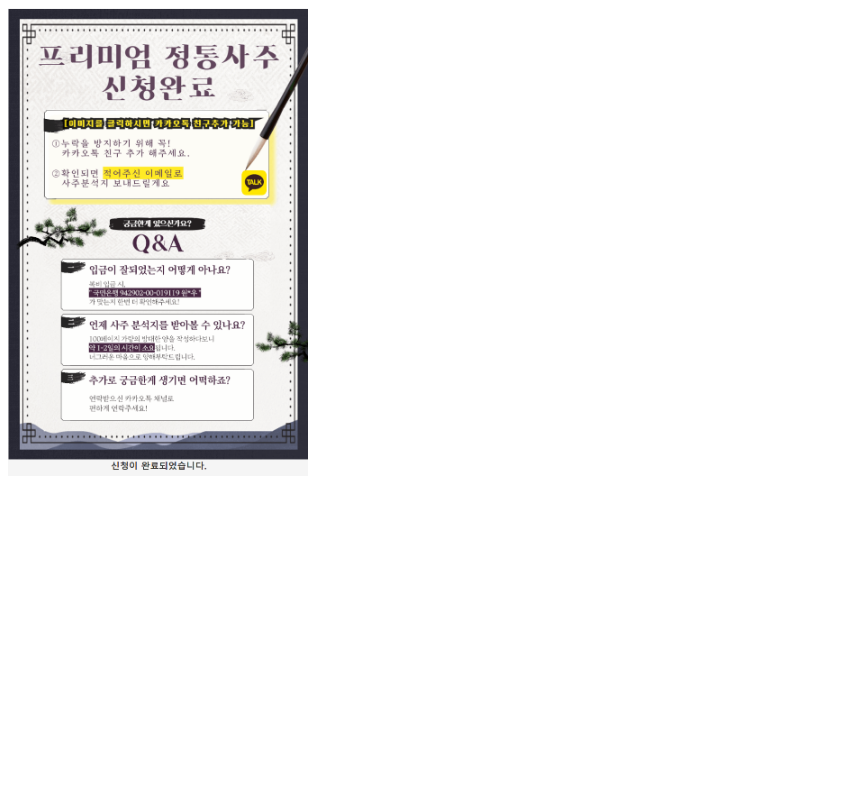
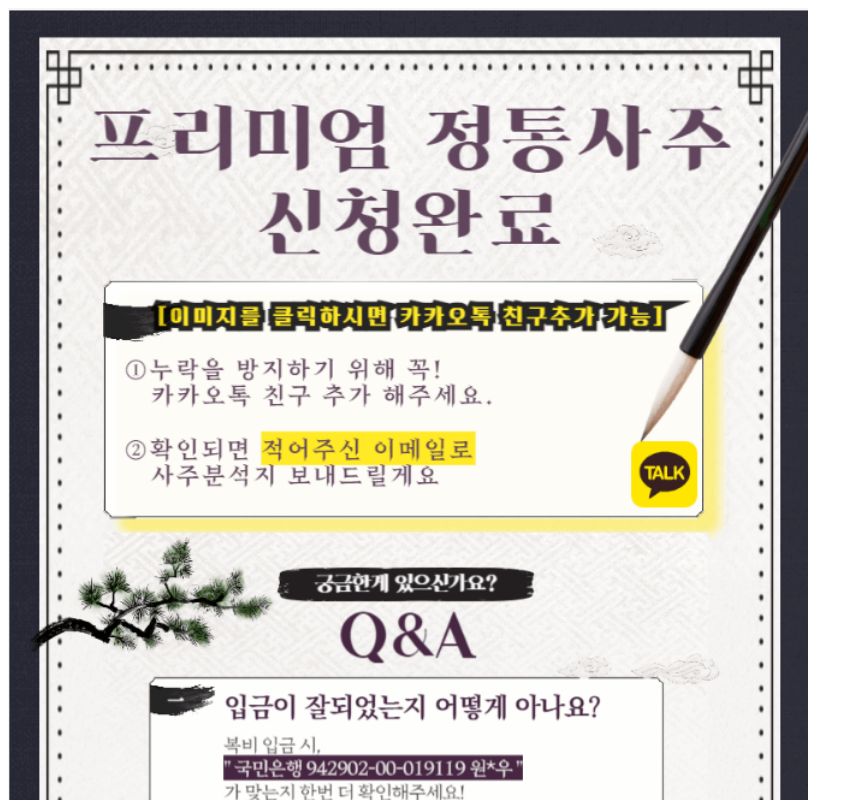
Before and after one commit to wntlsqhr/fateresearch, a plain HTML site: page index.html in a window 1280 px wide. Shown: the top 800 px of the page, without its empty margins (0-863 px from the left). Drawn offline with Linux system fonts and the light colour scheme.

Commit message:
Update index.html

```diff
--- a/index.html
+++ b/index.html
@@ -2,12 +2,11 @@
 <html>
 <head>
   <meta charset="UTF-8">
-  <title>My GitHub Page</title>
+  <title>카카오 채널 링크</title>
 </head>
 <body>
-  <!-- 이미지에 하이퍼링크 적용 -->
   <a href="http://pf.kakao.com/_RgNNn" target="_blank">
-    <img src="https://github.com/wntlsqhr/fateresearch/blob/main/%EC%8B%A0%EC%B2%AD%EC%99%84%EB%A3%8C.png?raw=true" alt="카카오 채널" style="max-width: 300px;">
+    <img src="https://github.com/wntlsqhr/fateresearch/blob/main/%EC%8B%A0%EC%B2%AD%EC%99%84%EB%A3%8C.png?raw=true" alt="카카오 채널" style="width: 100%; max-width: 800px; height: auto;">
   </a>
 </body>
 </html>
```
